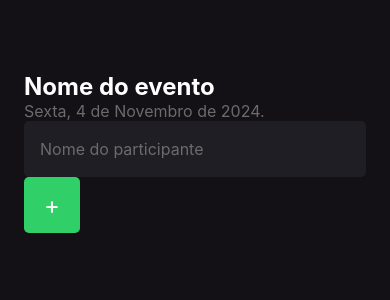
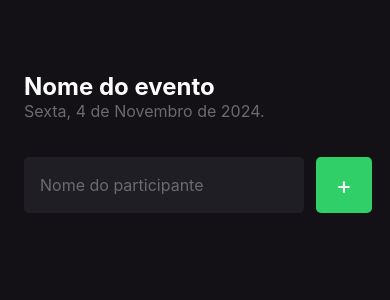
Before and after one commit to claudecijr77/imhere, a React Native app: screen / in a window 390 px wide. Shown: the top 300 px of the page. Built offline with nearby package versions, Linux system fonts and the light colour scheme.

Commit message:
Criando o Form

```diff
--- a/src/screens/Home/index.tsx
+++ b/src/screens/Home/index.tsx
@@ -17,6 +17,7 @@ export function Home() {
                 Sexta, 4 de Novembro de 2024.
             </Text>
 
+            <View style={styles.form}>
                 <TextInput
                     style={styles.input}
                     placeholder="Nome do participante"
@@ -29,6 +30,7 @@ export function Home() {
                         +
                     </Text>
                 </TouchableOpacity>
+            </View>
 
         </View>
     )
--- a/src/screens/Home/styles.ts
+++ b/src/screens/Home/styles.ts
@@ -17,12 +17,14 @@ export const styles = StyleSheet.create({
         fontSize: 16
     },
     input: {
+        flex: 1,
         height: 56,
         backgroundColor: '#1F1E25',
         borderRadius: 5,
         color: '#FFF',
         padding: 16,
-        fontSize: 16
+        fontSize: 16,
+        marginRight: 12
     },
     buttonText: {
         color: '#FFF',
@@ -35,5 +37,11 @@ export const styles = StyleSheet.create({
         backgroundColor: '#31CF67',
         alignItems: 'center',
         justifyContent: 'center'
+    },
+    form: {
+        width: '100%',
+        flexDirection: 'row',
+        marginTop: 36,
+        marginBottom: 42,
     }
 })
```
Lines whose indentation alone changed are shown as unchanged.
